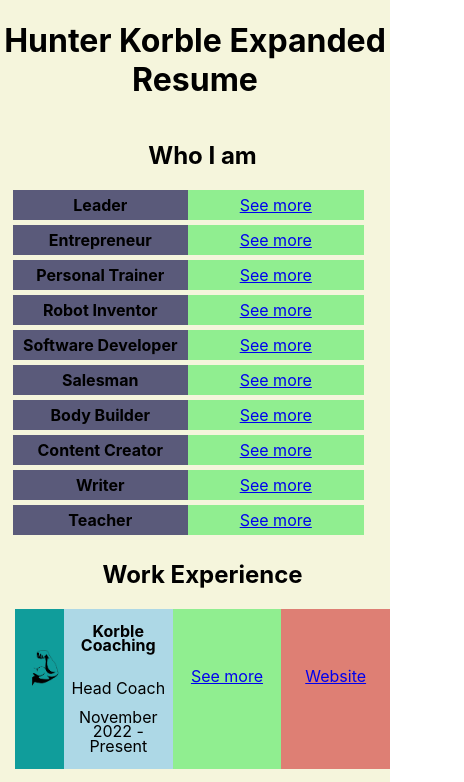
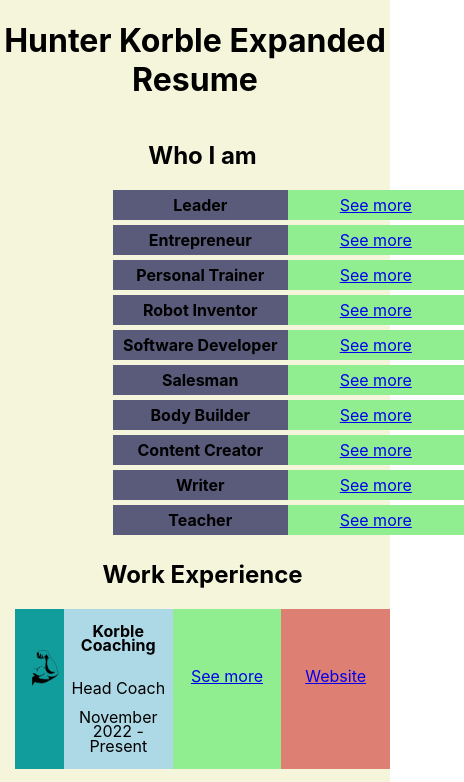
Before and after one commit to hkorble/expanded_resume, a React (Create React App) app: page / in a window 390 px wide. Shown: the top 782 px of the page, 464 px wide, since content can reach past the window. Built offline with nearby package versions, Linux system fonts and the light colour scheme.

Commit message:
Final Draft 1.1

```diff
--- a/src/content/InfoLink/InfoLink.css
+++ b/src/content/InfoLink/InfoLink.css
@@ -15,7 +15,7 @@
   display: flex;
   width: 90%;
   background-color: rgb(25, 14, 35);
-  margin-left: 0px;
+
   margin-bottom: 5px;
   height: 30px;
 
```
